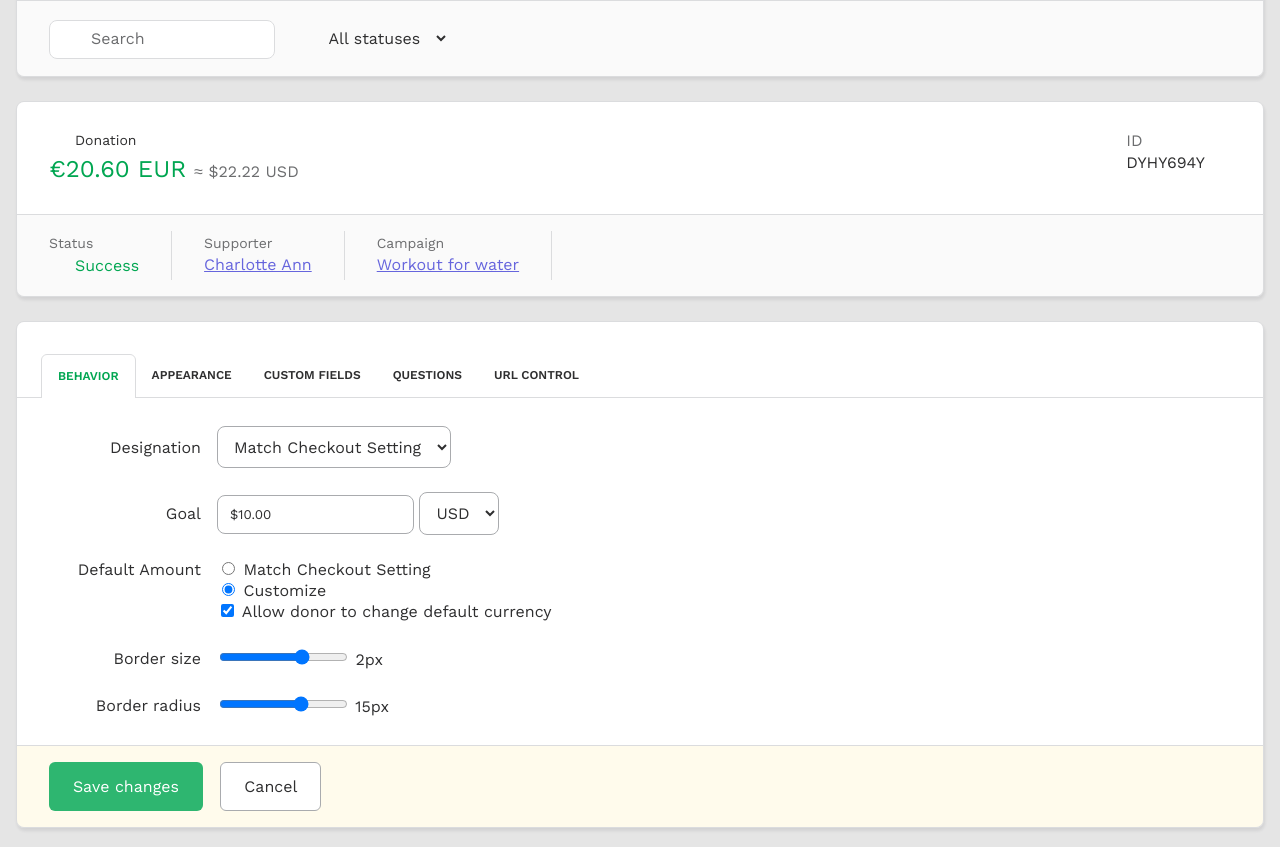
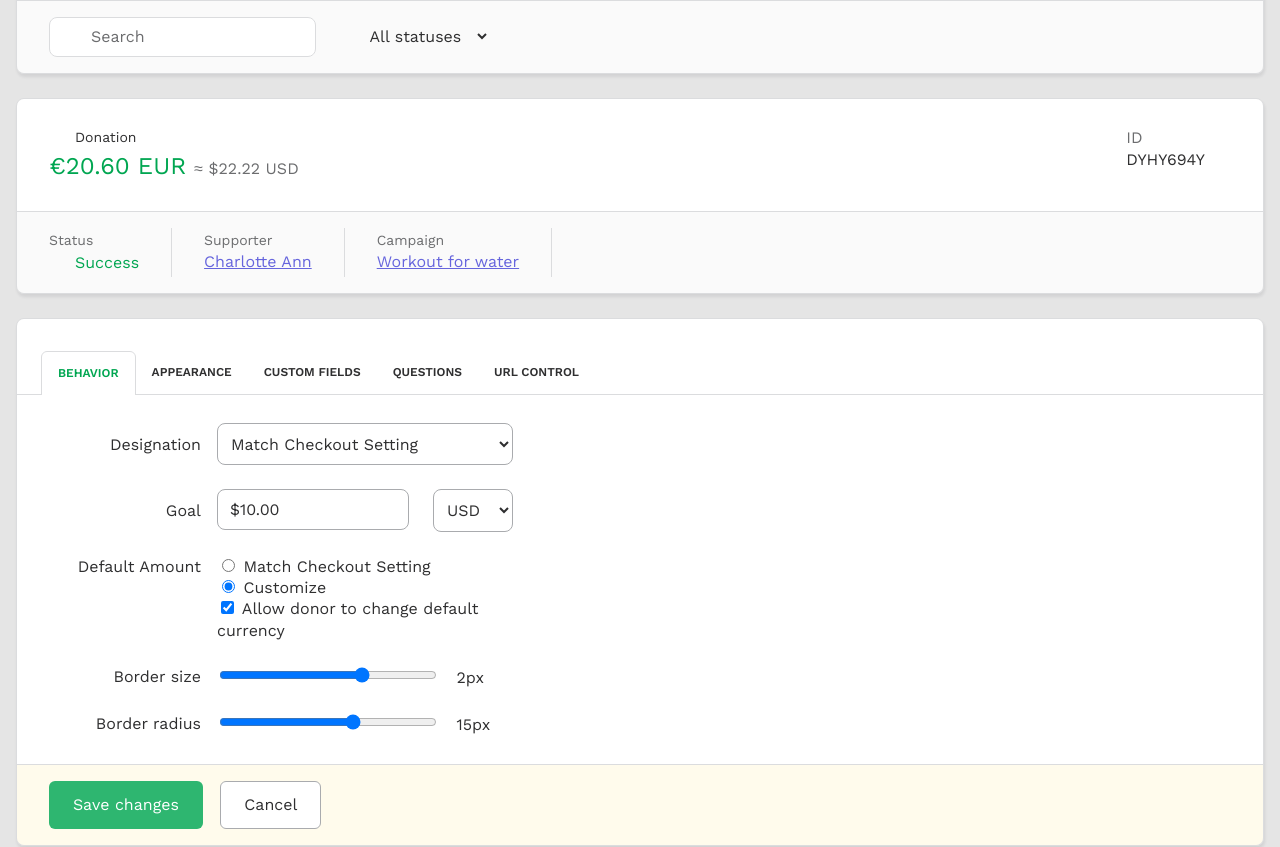
Before and after one commit to Zerlingo/fundraiseup-test, a website: page index.html in a window 1280 px wide. Shown: the part 142-989 px from the top of the page. Drawn offline with nearby package versions, Linux system fonts and the light colour scheme; files that its build step writes are made by us from their sources.

Commit message:
chore: snap form elements to layout grid

```diff
--- a/assets/stylesheet/form-grid.scss
+++ b/assets/stylesheet/form-grid.scss
@@ -17,6 +17,8 @@
   }
 
   &__content {
+    display: flex;
+    max-width: 29.6rem;
 
     &--multiple {
       display: flex;
--- a/assets/stylesheet/forms.scss
+++ b/assets/stylesheet/forms.scss
@@ -5,9 +5,23 @@
 
   }
 
+  &--donation-search {
+    margin-right: 3.2rem;
+  }
+
+  &--fw {
+    width: 100%;
+  }
+
+  &--mr {
+    margin-right: 2.4rem;
+  }
+
   &__text {
-    padding: 1.12rem 1.2rem;
+    padding: 0.72rem 1.2rem;
     font-family: inherit;
+    font-size: 1.6rem;
+    line-height: 1.5;
     color: $color-txt;
     border: 1px solid $color-dark-border;
     border-radius: 0.8rem;
@@ -17,6 +31,10 @@
       font-size: 1.6rem;
       color: $color-txt-hint;
       opacity: 1;
+    }
+
+    &--small {
+      width: 19.2rem;
     }
 
     &--search {
@@ -38,12 +56,24 @@
   }
 
   &__select {
-    padding: 0.965rem 1.2rem;
+    padding: 0.965rem 0.9rem;
     font-size: 1.6rem;
     line-height: 2.4rem;
+
+    &--fw {
+      width: 100%;
+    }
+
+    &--extra-sm {
+      width: 8rem;
+    }
   }
 
-  &--donation-search {
-    margin-right: 3.2rem;
+  &__range {
+    width: 21.8rem;
+  }
+
+  &__range-label {
+    margin-left: 1.2rem;
   }
 }
--- a/index.html
+++ b/index.html
@@ -115,8 +115,9 @@
                       <label for="designation">Designation</label>
                     </div>
                     <div class="form-grid__content">
-                      <div class="form-control">
-                        <select class="form-control__text form-control__select" id="designation">
+                      <div class="form-control form-control--fw">
+                        <select class="form-control__text form-control__select form-control__select--fw"
+                                id="designation">
                           <option value="checkoutSetting">Match Checkout Setting</option>
                         </select>
                       </div>
@@ -127,11 +128,14 @@
                     </div>
                     <div class="form-grid__content">
                       <div class="form-control">
-                        <input class="form-control__text" id="goal" value="$10.00">
+                        <input class="form-control__text form-control__text--small form-control--mr"
+                               id="goal"
+                               value="$10.00">
                       </div>
                       <div class="form-control">
                         <label for="currency" class="hidden">Currency</label>
-                        <select class="form-control__text form-control__select" id="currency">
+                        <select class="form-control__text form-control__select form-control__select--extra-sm"
+                                id="currency">
                           <option value="USD">USD</option>
                           <option value="EUR">EUR</option>
                         </select>
@@ -160,9 +164,12 @@
                       <label for="borderSize">Border size</label>
                     </div>
                     <div class="form-grid__content">
-                      <div class="form-control">
-                        <input class="form-control__range" id="borderSize" type="range" min="0" max="3" value="2">
-                        <span class="form-control__hint">2px</span>
+                      <div class="form-control form-control">
+                        <input class="form-control__range"
+                               id="borderSize"
+                               type="range"
+                               min="0" max="3" value="2">
+                        <span class="form-control__range-label">2px</span>
                       </div>
                     </div>
 
@@ -170,9 +177,12 @@
                       <label for="borderRadius">Border radius</label>
                     </div>
                     <div class="form-grid__content">
-                      <div class="form-control__range">
-                        <input id="borderRadius" type="range" min="0" max="23" value="15">
-                        <span class="form-control__hint">15px</span>
+                      <div class="form-control form-control">
+                        <input class="form-control__range"
+                               id="borderRadius"
+                               type="range"
+                               min="0" max="24" value="15">
+                        <span class="form-control__range-label">15px</span>
                       </div>
                     </div>
                 </div>
```
